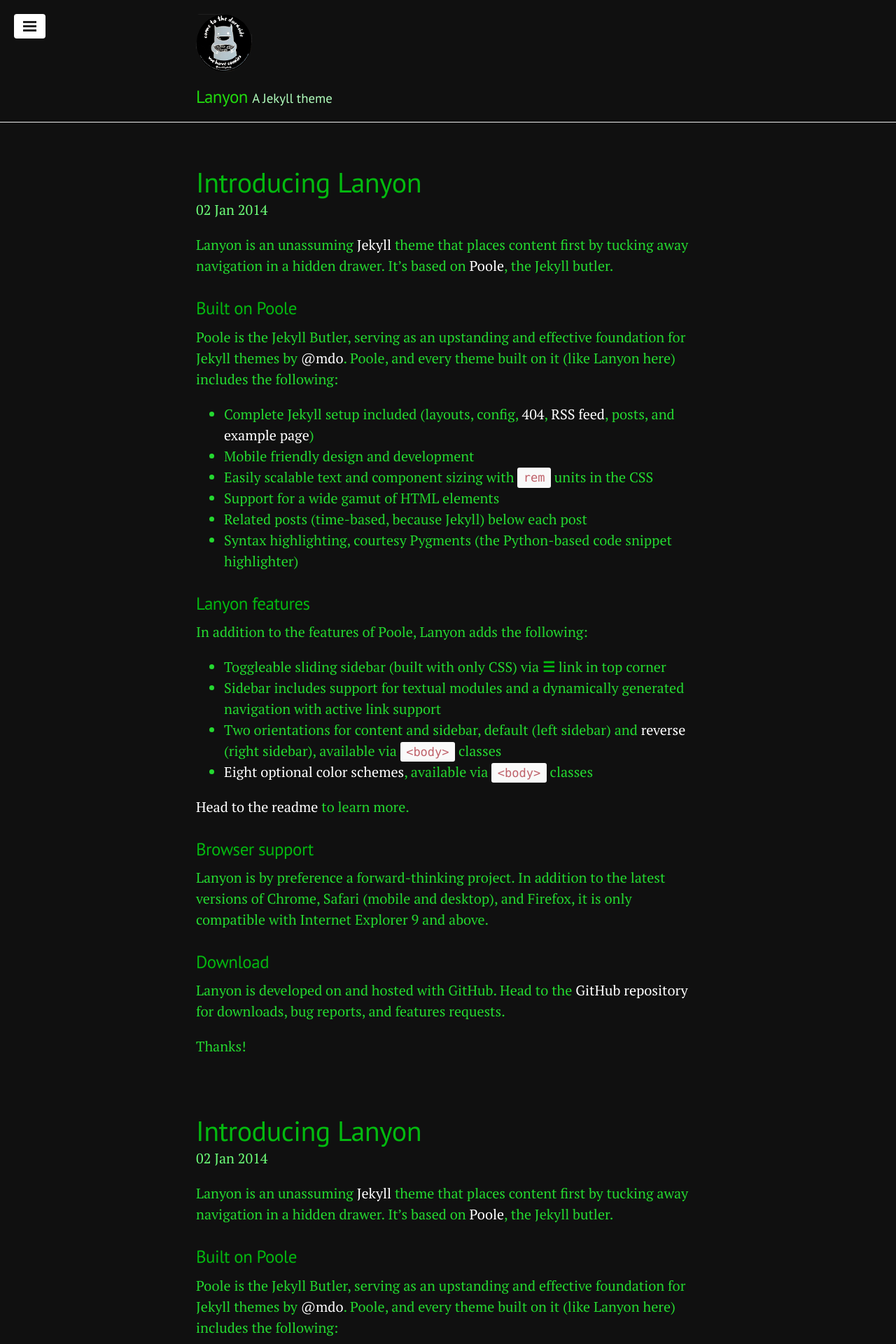
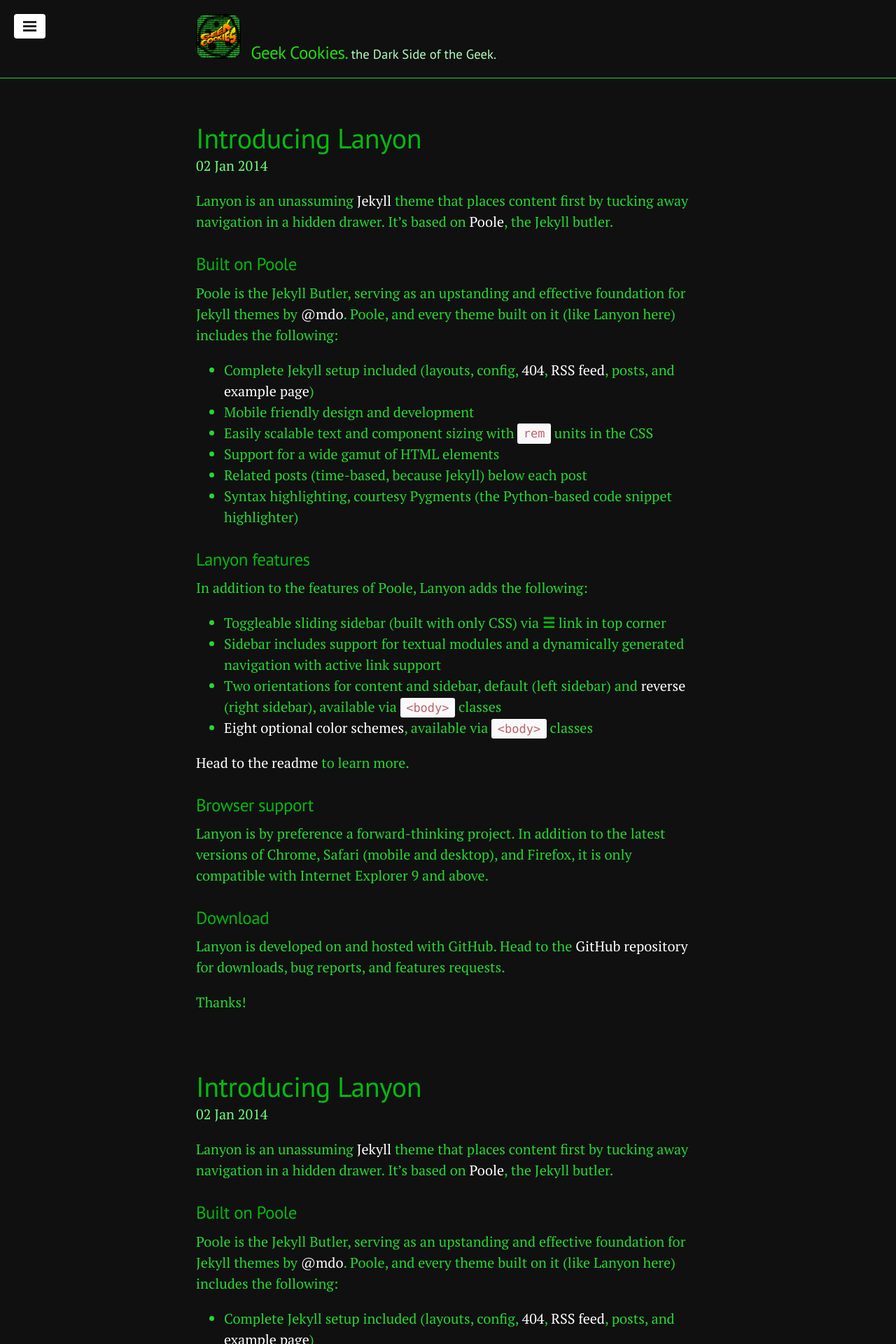
Before and after one commit to geekcookies/geekcookies.github.io, a Jekyll site: the page built from index.html, in a window 1280 px wide. Shown: the top 1920 px of the page at 70% size. Built offline with Jekyll 4.4.1, drawn with Linux system fonts in a browser that asks for light colours; the list of posts is cut into pages by our own code.

Commit message:
README, some configuration, new Icon and favicon and imge css

```diff
--- a/_config.yml
+++ b/_config.yml
@@ -8,25 +8,25 @@
 relative_permalinks: false
 
 # Setup
-title:               Lanyon
-tagline:             'A Jekyll theme'
-description:         'A reserved <a href="http://jekyllrb.com" target="_blank">Jekyll</a> theme that places the utmost gravity on content with a hidden drawer. Made by <a href="https://twitter.com/mdo" target="_blank">@mdo</a>.'
-url:                 http://lanyon.getpoole.com
+title:               Geek Cookies.
+tagline:             'the Dark Side of the Geek.'
+description:         'Join the Dark Side of the Geek: we have Cookies.'
+url:                 http://geekcookies.github.io
 baseurl:             /
 paginate:            5
 
 # About/contact
 author:
-  name:              Mark Otto
-  url:               https://twitter.com/mdo
-  email:             markdotto@gmail.com
+  name:              Geek Cookies
+  url:               https://twitter.com/geekcookiescast
+  email:             geekcookiespodcast@gmail.com
 
 # Custom vars
 version:             1.0.0
 
 #Add a list of enabled gems (plugins) to your site's _config.yml file, such as:
 gems:
-    - jekyll-mentions
+    - jek yll-mentions
     - jemoji
     - jekyll-redirect-from
     - jekyll-sitemap
--- a/_includes/sidebar.html
+++ b/_includes/sidebar.html
@@ -25,14 +25,11 @@
       {% endif %}
     {% endfor %}
 
-    <a class="sidebar-nav-item" href="{{ site.github.repo }}/archive/v{{ site.version }}.zip">Download</a>
-    <a class="sidebar-nav-item" href="{{ site.github.repo }}">GitHub project</a>
-    <span class="sidebar-nav-item">Currently v{{ site.version }}</span>
   </nav>
 
   <div class="sidebar-item">
     <p>
-      &copy; {{ site.time | date: '%Y' }}. All rights reserved.
+    Basato su <a href="http://jekyllrb.com/">jekyll</a> e sul template <a href="http://lanyon.getpoole.com/">poole/lanyon</a>.
     </p>
   </div>
 </div>
--- a/_layouts/default.html
+++ b/_layouts/default.html
@@ -13,7 +13,7 @@
       <div class="masthead">
         <div class="container">
           <h3 class="masthead-title">
-            <img class="site-logo" src="/images/monster_cookies.png">
+            <img class="site-logo" src="/images/icon.png">
             <a href="/" title="Home">{{ site.title }}</a>
             <small>{{ site.tagline }}</small>
           </h3>
--- a/public/css/lanyon.css
+++ b/public/css/lanyon.css
@@ -97,7 +97,7 @@
   padding-top:    1rem;
   padding-bottom: 1rem;
   margin-bottom: 3rem;
-  border-bottom: 1px solid #eee;
+  border-bottom: 1px solid #24D830;
 }
 .masthead-title {
   margin-top: 0;
--- a/public/css/poole.css
+++ b/public/css/poole.css
@@ -237,11 +237,10 @@
   }
 }
 
-img {
-  display: block;
-  max-width: 100%;
-  margin: 0 0 1rem;
-  border-radius: 5px;
+img.site-logo {
+  width: 64px;
+  margin-right: 8px;
+  border-radius: 16px;
 }
 
 /* Tables */
```
Also changed, not shown: README.md, favicon.ico (added), images/icon.png (added).
